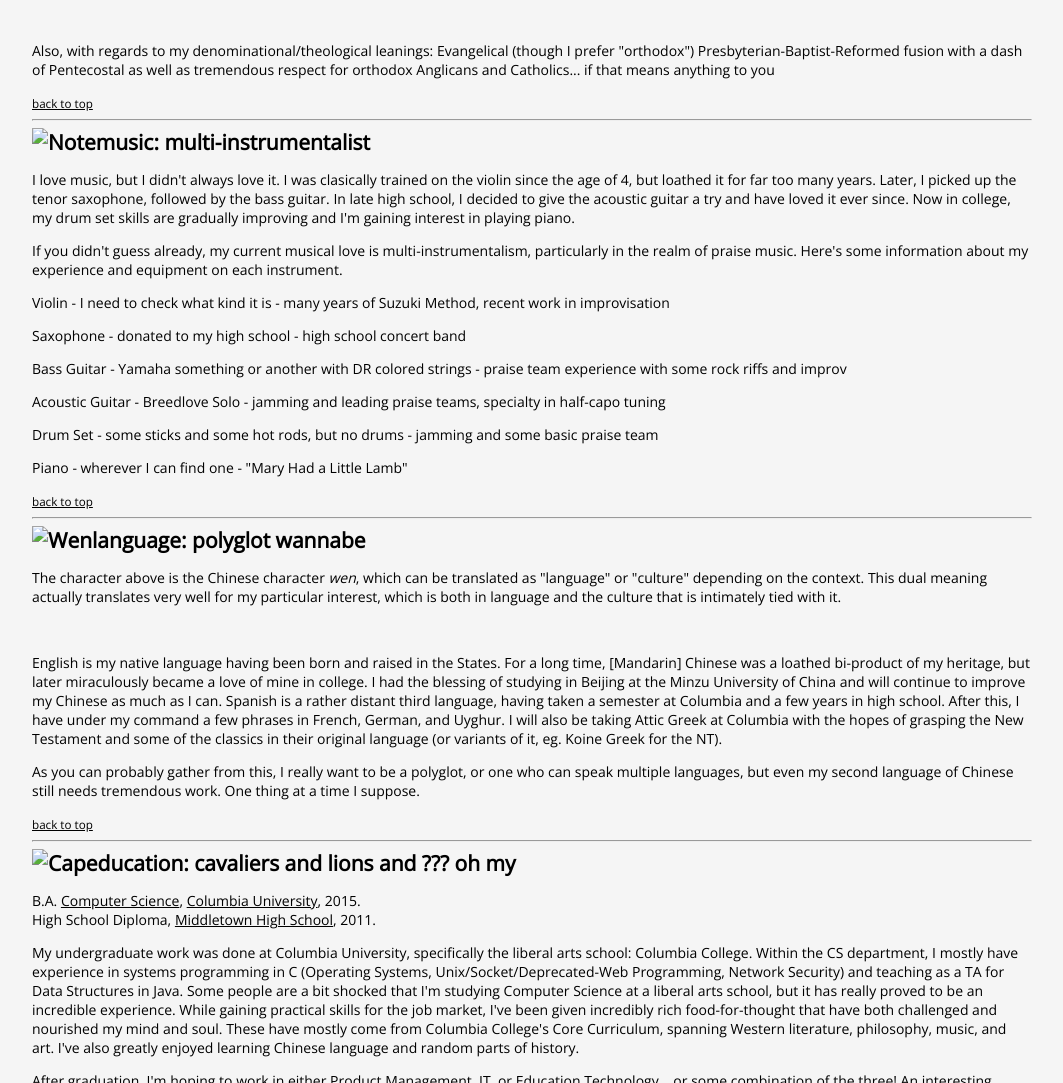
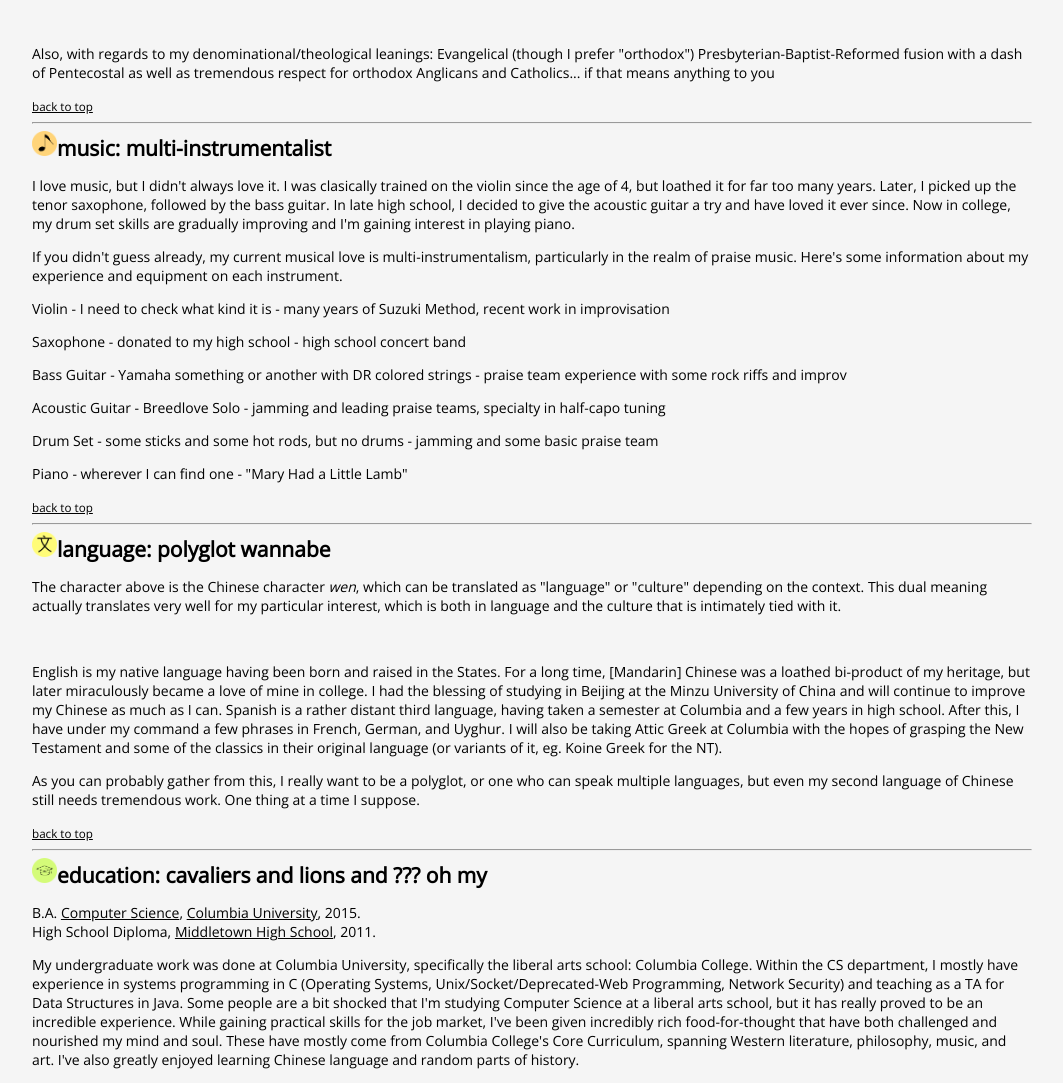
Before and after one commit to jameslinjl/PersonalWebsite, a plain HTML site: page index.html in a window 1280 px wide. Shown: the part 1001-2084 px from the top of the page, without its empty margins (108-1171 px from the left). Drawn offline with nearby package versions, Linux system fonts and the light colour scheme.

Commit message:
fixed other url code points

```diff
--- a/index.html
+++ b/index.html
@@ -64,7 +64,7 @@
 
 <!-- the actual content sections below -->
 <div id="faith">
-	<h2><img src="template 4.png" width="25" height="25" alt="Cross">faith: the great reversal</h2>
+	<h2><img src="template_4.png" width="25" height="25" alt="Cross">faith: the great reversal</h2>
 
 	<p>The cross was a symbol of death and terror, one of the most gruesome forms of capital punishment ever devised. Then, in the first century, something remarkable happened... The Great Reversal is how I like to think of it... Someone claiming blasphemous things about Himself was brutally executed by the political and religious leaders of the day along with the masses... But remarkably, this tragic and suffering Man didn't stay dead. And since that wondrous, mysterious day, reality has never been the same (see: paradigm shift): this same cross has meant life and Life to the Fullest to countless people - including myself.</p>
 
@@ -88,7 +88,7 @@
 <hr>
 
 <div id="music">
-	<h2><img src="template 3.png" width="25" height="25" alt="Note">music: multi-instrumentalist</h2>
+	<h2><img src="template_3.png" width="25" height="25" alt="Note">music: multi-instrumentalist</h2>
 
 	<p>I love music, but I didn't always love it. I was clasically trained on the violin since the age of 4, but loathed it for far too many years. Later, I picked up the tenor saxophone, followed by the bass guitar. In late high school, I decided to give the acoustic guitar a try and have loved it ever since. Now in college, my drum set skills are gradually improving and I'm gaining interest in playing piano.</p>
 
@@ -111,7 +111,7 @@
 <hr>
 
 <div id="languages">
-<h2><img src="template 5.png" width="25" height="25" alt="Wen">language: polyglot wannabe</h2>
+<h2><img src="template_5.png" width="25" height="25" alt="Wen">language: polyglot wannabe</h2>
 
 	<p>The character above is the Chinese character <i>wen</i>, which can be translated as "language" or "culture" depending on the context. This dual meaning actually translates very well for my particular interest, which is both in language and the culture that is intimately tied with it.</p>
 
@@ -125,7 +125,7 @@
 <hr>
 
 <div id="education">
-<h2><img src="template 2.png" width="25" height="25" alt="Cap">education: cavaliers and lions and ??? oh my</h2>
+<h2><img src="template_2.png" width="25" height="25" alt="Cap">education: cavaliers and lions and ??? oh my</h2>
 
 	<p>B.A. <a href="http://www.cs.columbia.edu" target="_blank">Computer Science</a>, <a href="http://www.columbia.edu" target="_blank">Columbia University</a>, 2015.
 	<br>
```
